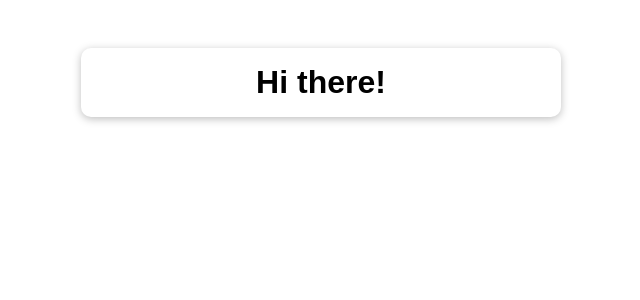
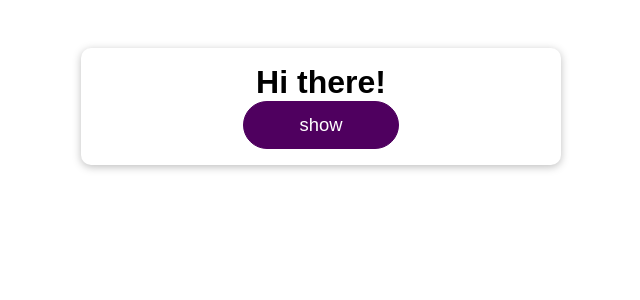
Before and after one commit to vnfdusdl/TIL, a React (Create React App) app in the folder behind-the-scenses/: page / in a window 1280 px wide. Shown: the top 300 px of the page, without its empty margins (319-959 px from the left). Built offline with nearby package versions, Linux system fonts and the light colour scheme.

Commit message:
[study] CP 업데이트 시 함수 재실행

```diff
--- a/behind-the-scenses/src/App.css
+++ b/behind-the-scenses/src/App.css
@@ -5,6 +5,7 @@
   background: white;
   box-shadow: 0 2px 8px rgba(0, 0, 0, 0.26);
   border-radius: 10px;
+  text-align: center;
 }
 
 .app h1 {
--- a/behind-the-scenses/src/App.js
+++ b/behind-the-scenses/src/App.js
@@ -1,13 +1,22 @@
-import React, {useState} from 'react';
+import React, { useState } from 'react';
 
 import './App.css';
+import Button from './components/UI/Button/Button';
 
 function App() {
   const [showParagraph, setShowParagraph] = useState(false);
+
+  console.log('APP RUNNING');
+
+  const toggleParagraph = () => {
+    setShowParagraph((prev) => !prev);
+  };
+
   return (
-    <div className="app">
+    <div className='app'>
       <h1>Hi there!</h1>
       {showParagraph && <p>This is new!</p>}
+      <Button onClick={toggleParagraph}>show</Button>
     </div>
   );
 }
```
